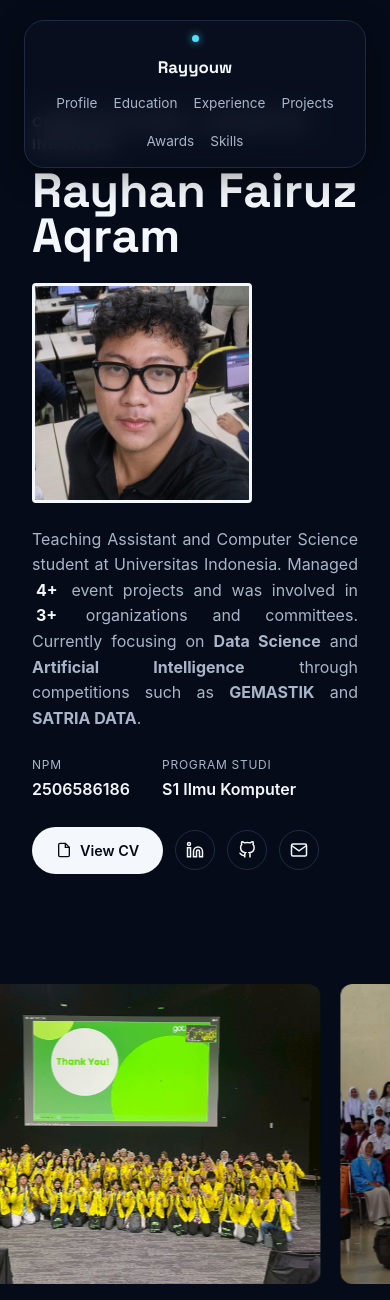
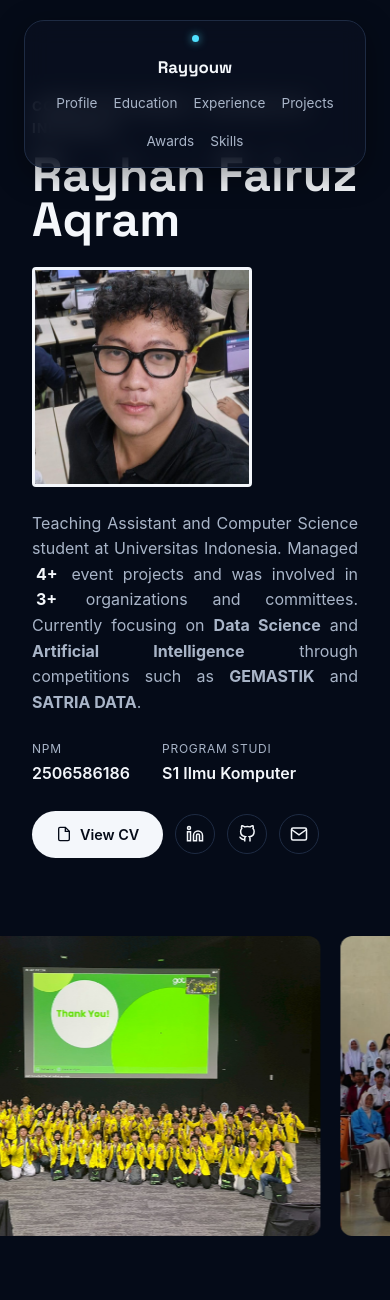
Before and after one commit to rayyouw/myportofolio, a Django app: page / in a window 390 px wide. Shown: the top 1300 px of the page. Run offline with Django 5.2, Linux system fonts and the light colour scheme.

Commit message:
fix(responsive): reduce mobile hero spacing

```diff
--- a/static/css/style.css
+++ b/static/css/style.css
@@ -824,6 +824,12 @@ section[id] {
 
 /* Hero section disusun ulang jadi satu kolom vertikal (judul, foto, detail) di layar sempit */
 @media (max-width: 600px) {
+    .hero {
+        min-height: auto;
+        align-items: initial;
+        padding: 6rem 0 3rem;
+    }
+
     .hero-grid {
         grid-template-columns: 1fr;
         grid-template-areas:
```
